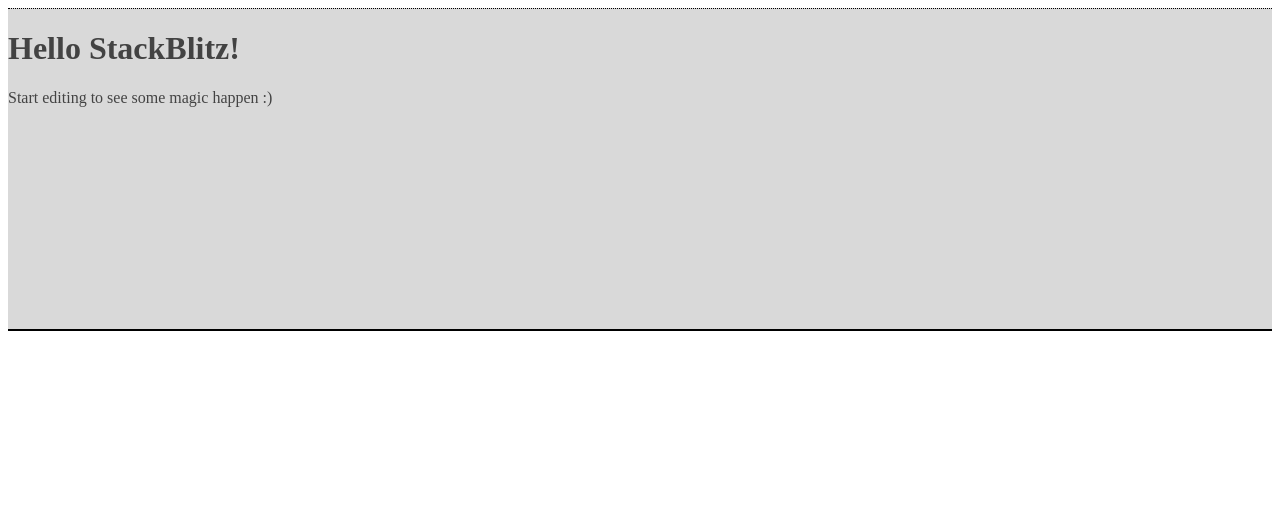
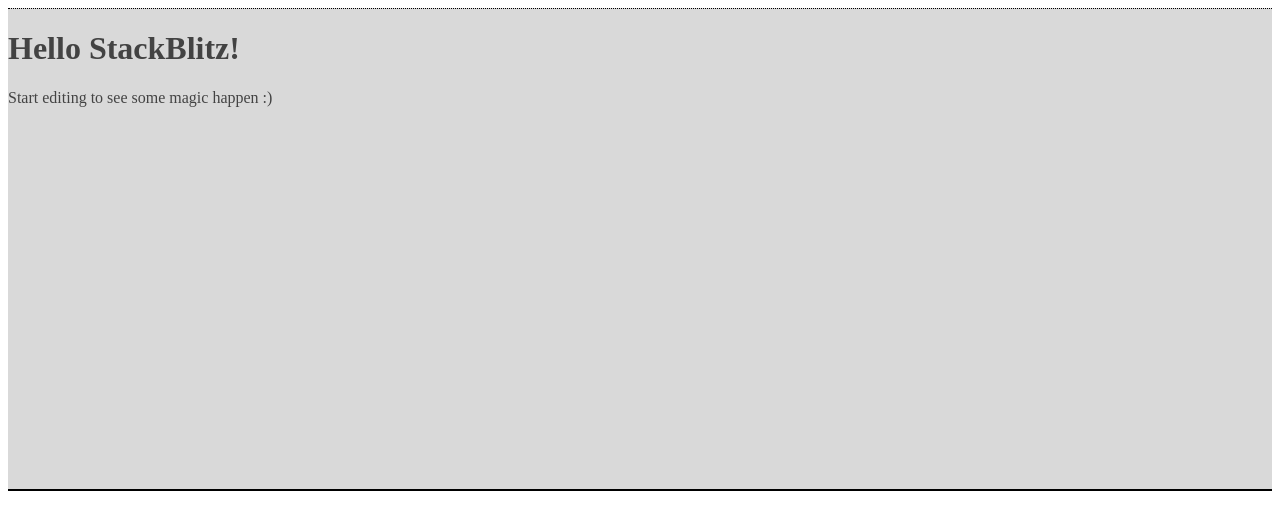
Before and after one commit to ZolooAnzo/less-example, a React (Create React App) app: page / in a window 1280 px wide. Shown: the top 530 px of the page. Built offline with nearby package versions, Linux system fonts and the light colour scheme.

Commit message:
1 file modified

```diff
--- a/src/App.less
+++ b/src/App.less
@@ -4,11 +4,14 @@
   border-top: dotted 1px black;
   border-bottom: solid 2px black;
 }
+.size(@w,@h) {
+  width: @w;
+  height: @h;
+}
 
 .header {
   .bordered;
-  width: @width;
-  height: @height;
+  .size(@width,30rem);
   background-color: @third-color;
   color: @primary-color;
   &:hover {
```
